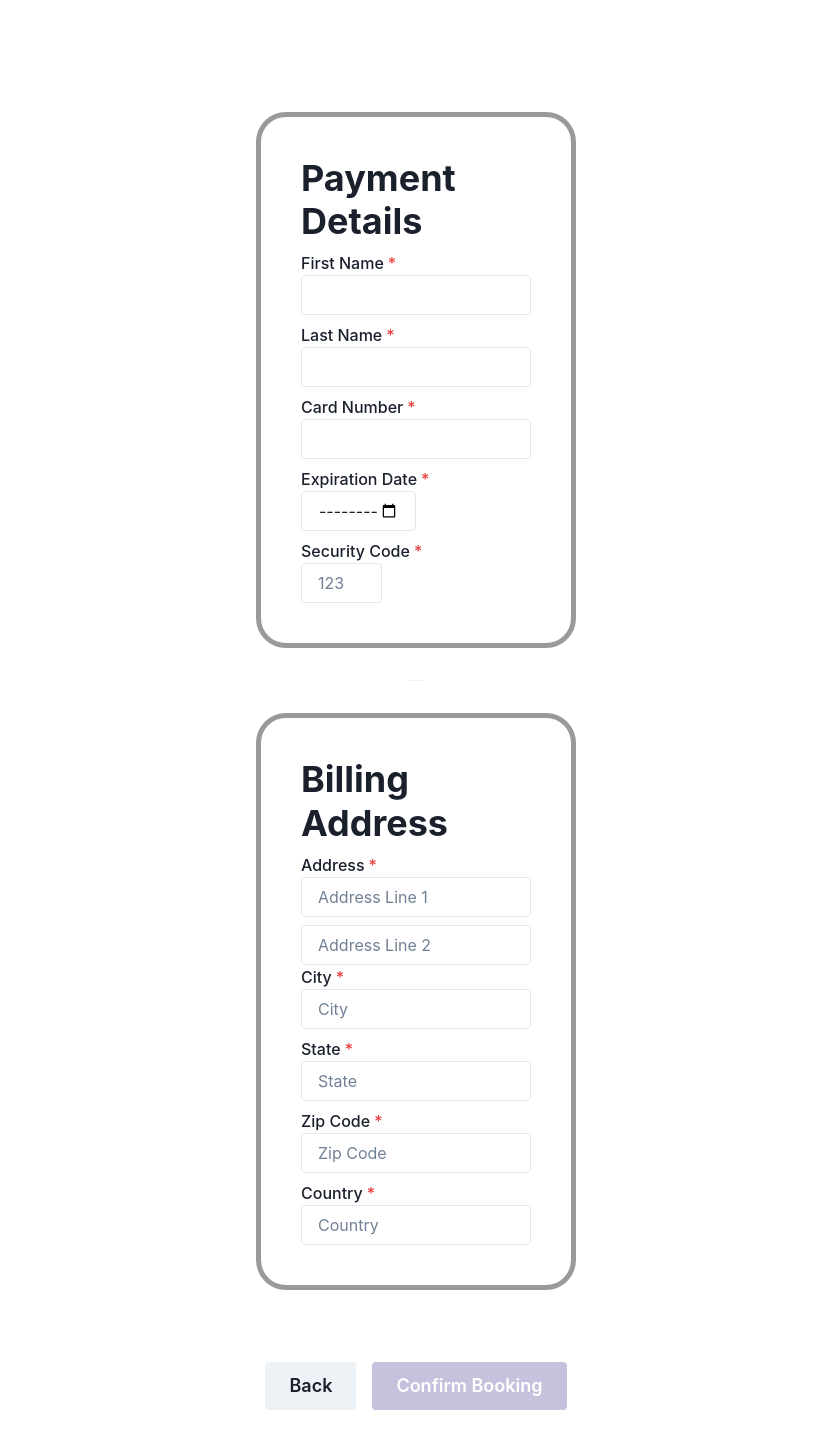
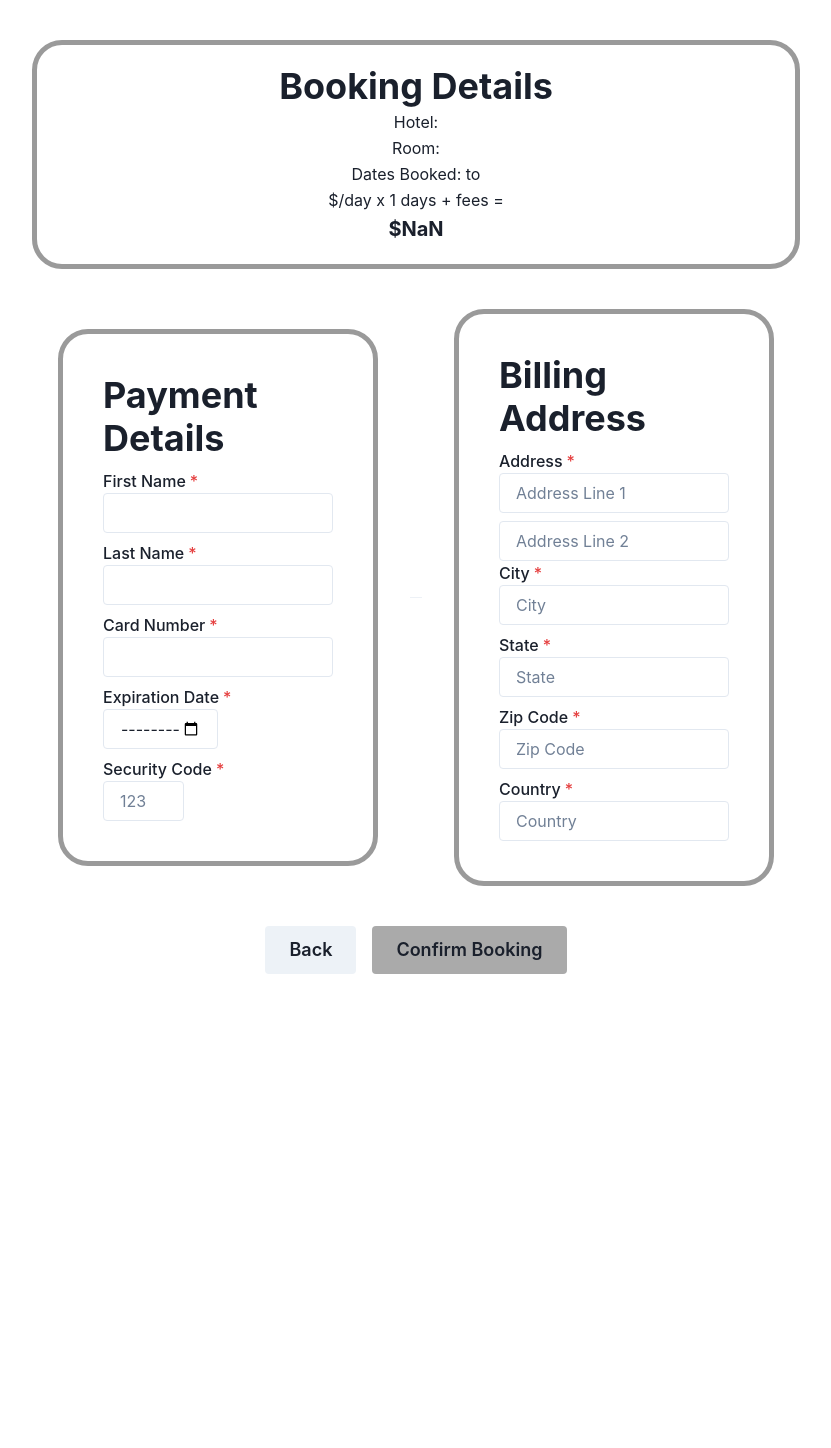
Before and after one commit to Silber01/Snooze, a React (Vite) app in the folder frontend/: page /payment in a window 1280 px wide. Shown: the whole page, without its empty margins (224-1055 px from the left). After the commit the page ends 1014 px from the top, so only its background shows below. Built offline with nearby package versions, Linux system fonts and the light colour scheme.

Commit message:
adds going to receipt after making payments, still needs to actually book orders

```diff
--- a/frontend/src/components/Hotel.jsx
+++ b/frontend/src/components/Hotel.jsx
@@ -70,7 +70,7 @@ function GetBookButton(props) {
 function Hotel(props) {
   let hotel = props.hotel;
   let canBook = props.canBook;
-  console.log(hotel);
+  // console.log(hotel);
   const navigate = useNavigate();
   let rating = getRating(hotel.ratings);
   return (
--- a/frontend/src/intervals.jsx
+++ b/frontend/src/intervals.jsx
@@ -8,3 +8,10 @@ export function dateToUnix(timestamp)
     let date = new Date(times[0], times[1], times[2])
     return date.getTime()
 }
+
+export function intervalLength(timestamp1, timestamp2)
+{
+    let date1 = dateToUnix(timestamp1) / 86400000
+    let date2 = dateToUnix(timestamp2) / 86400000
+    return Math.floor(date2 - date1) + 1
+}
--- a/frontend/src/payment/Payment.jsx
+++ b/frontend/src/payment/Payment.jsx
@@ -1,6 +1,9 @@
 import React, { useRef, useEffect } from "react";
 import "./Payment.css";
 import { useNavigate } from "react-router-dom";
+import { useState } from "react";
+import { UserContext } from "../../context/UserContext";
+import { useContext } from "react";
 import {
   FormControl,
   FormLabel,
@@ -8,16 +11,21 @@ import {
   FormHelperText,
   Flex,
   Input,
+  Text,
   VStack,
   Heading,
   Button,
   Divider,
   HStack,
   propNames,
+  Box,
+  Center
 } from "@chakra-ui/react";
 import SnoozeHeader from "../general/SnoozeHeader";
+import { intervalLength } from "../intervals";
+import Receipt from "./Receipt";
 
-export default function Payment({ room, checkIn, checkOut, hotel, price }) {
+export default function Payment({ room, checkIn, checkOut, hotel, price, roomType, setChosenRoom}) {
   const firstNameRef = useRef();
   const lastNameRef = useRef();
   const cardNumberRef = useRef();
@@ -30,24 +38,46 @@ export default function Payment({ room, checkIn, checkOut, hotel, price }) {
   const stateRef = useRef();
   const zipCodeRef = useRef();
   const countryRef = useRef();
+  const daysSpent = intervalLength(checkIn, checkOut)
+  const [isReady, setIsReady] = useState(false)
+  const [hasConfirmed, setHasConfirmed] = useState(false) //sets confirm booking to pending...
+  const [hasPaid, setHasPaid] = useState(false) //prints receipt
+
+  const userContext = useContext(UserContext);
+  const pricePaid = (price * daysSpent * 1.15).toFixed(2)
 
   const handleSubmit = async () => {
-    console.log(
-      "paying",
-      firstNameRef.current.value,
-      lastNameRef.current.value,
-      cardNumberRef.current.value,
-      expDateRef.current.value,
-      secCodeRef.current.value,
+      //Post booking to userData and roomData
 
-      addressOneRef.current.value,
-      addressTwoRef.current.value,
-      cityRef.current.value,
-      stateRef.current.value,
-      zipCodeRef.current.value,
-      countryRef.current.value
-    );
+    setHasConfirmed(true)
+    setTimeout(() => {setHasPaid(true)}, 1200)
+
   };
+
+  function checkIfReady() {
+    if (firstNameRef.current &&
+      lastNameRef.current &&
+      cardNumberRef.current &&
+      expDateRef.current &&
+      secCodeRef.current &&
+      addressOneRef.current &&
+      cityRef.current &&
+      stateRef.current &&
+      zipCodeRef.current &&
+      countryRef.current)
+    setIsReady(Boolean(firstNameRef.current.value &&
+    lastNameRef.current.value &&
+    cardNumberRef.current.value &&
+    expDateRef.current.value &&
+    secCodeRef.current.value &&
+    addressOneRef.current.value &&
+    cityRef.current.value &&
+    stateRef.current.value &&
+    zipCodeRef.current.value &&
+    countryRef.current.value));
+    console.log(isReady)
+
+  }
 
   useEffect(() => {
     console.log(room);
@@ -57,16 +87,79 @@ export default function Payment({ room, checkIn, checkOut, hotel, price }) {
     console.log(price);
   }, []);
 
+
+  function ConfirmButton() {
+    let confirmText = "Confirm Booking"
+    if (hasConfirmed)
+      confirmText = "Processing..."
+    if (isReady) {
+      return <Button backgroundColor="#c6c1dc" textColor="white" size="lg" onClick={() => {handleSubmit()}}>
+      {confirmText}
+    </Button>
+    }
+    return <Button backgroundColor="#aaaaaa" size="lg" cursor="not-allowed">
+      Confirm Booking
+    </Button>
+  }
+
+
+  if (hasPaid &&
+    firstNameRef.current &&
+      lastNameRef.current &&
+      cardNumberRef.current &&
+      expDateRef.current &&
+      secCodeRef.current &&
+      addressOneRef.current &&
+      cityRef.current &&
+      stateRef.current &&
+      zipCodeRef.current &&
+      countryRef.current)
     return (
+      <Receipt
+          checkIn={checkIn}
+          checkOut={checkOut}
+          hotel={hotel}
+          roomType={roomType}
+          pricePaid={pricePaid}
+          firstName={firstNameRef.current.value}
+          lastName={lastNameRef.current.value}
+          address1={addressOneRef.current.value}
+          address2={addressTwoRef.current.value}
+          city={cityRef.current.value}
+          state={stateRef.current.value}
+          zipCode={zipCodeRef.current.value}
+          country={countryRef.current.value}
+      />
+    )
+  return (
+    <Box>
+      <Center mt="10">
+      <VStack
+          w={"60%"}
+          p={5}
+          justifyContent={"center"}
+          alignItems={"center"}
+          gap={0.5}
+          border={"5px solid #9A9A9A"}
+          borderRadius={30}
+        >
+            <Heading textColor="#33333">Booking Details</Heading>
+            <Text>Hotel: {hotel}</Text>
+            <Text>Room: {roomType}</Text>
+            <Text>Dates Booked: {checkIn} to {checkOut}</Text>
+            <Text>${price}/day x {daysSpent} days + fees =</Text>
+            <Text fontWeight="bold" fontSize="20">${pricePaid}</Text>
+
+        </VStack>
+      </Center>
       <Flex
-      my={20}
+        my={10}
         w={"100%"}
         justifyContent={"center"}
         alignItems={"center"}
-      flexDirection={"column"}
         gap={8}
       >
-      <div>{price}</div>
+
         <VStack
           w={"25%"}
           p={10}
@@ -79,23 +172,23 @@ export default function Payment({ room, checkIn, checkOut, hotel, price }) {
           <Heading textColor="#33333">Payment Details</Heading>
           <FormControl isRequired>
             <FormLabel m={0}>First Name</FormLabel>
-          <Input ref={firstNameRef} type="text" />
+            <Input ref={firstNameRef} type="text" onChange={() => {checkIfReady()}} />
           </FormControl>
           <FormControl isRequired>
             <FormLabel m={0}>Last Name</FormLabel>
-          <Input ref={lastNameRef} type="text" />
+            <Input ref={lastNameRef} type="text" onChange={() => {checkIfReady()}}/>
           </FormControl>
           <FormControl isRequired>
             <FormLabel m={0}>Card Number</FormLabel>
-          <Input ref={cardNumberRef} type="number" />
+            <Input ref={cardNumberRef} type="number" onChange={() => {checkIfReady()}}/>
           </FormControl>
           <FormControl isRequired>
             <FormLabel m={0}>Expiration Date</FormLabel>
-          <Input ref={expDateRef} w={"50%"} placeholder="MM" type="month" />
+            <Input ref={expDateRef} w={"50%"} placeholder="MM" type="month" onChange={() => {checkIfReady()}}/>
           </FormControl>
           <FormControl isRequired>
             <FormLabel m={0}>Security Code</FormLabel>
-          <Input ref={secCodeRef} w={"35%"} placeholder="123" type="number" />
+            <Input ref={secCodeRef} w={"35%"} placeholder="123" type="password" onChange={() => {checkIfReady()}}/>
           </FormControl>
         </VStack>
         <Divider orientation="horizontal" w={3} />
@@ -111,42 +204,37 @@ export default function Payment({ room, checkIn, checkOut, hotel, price }) {
           <Heading textColor="#33333">Billing Address</Heading>
           <FormControl isRequired>
             <FormLabel m={0}>Address</FormLabel>
-          <Input ref={addressOneRef} placeholder="Address Line 1" />
+            <Input ref={addressOneRef} placeholder="Address Line 1" onChange={() => {checkIfReady()}}/>
             <Input ref={addressTwoRef} top={2} placeholder="Address Line 2" />
           </FormControl>
           <FormControl isRequired>
             <FormLabel m={0}>City</FormLabel>
-          <Input ref={cityRef} placeholder="City" />
+            <Input ref={cityRef} placeholder="City" onChange={() => {checkIfReady()}}/>
           </FormControl>
           <FormControl isRequired>
             <FormLabel m={0}>State</FormLabel>
-          <Input ref={stateRef} placeholder="State" />
+            <Input ref={stateRef} placeholder="State" onChange={() => {checkIfReady()}}/>
           </FormControl>
           <FormControl isRequired>
             <FormLabel m={0}>Zip Code</FormLabel>
-          <Input ref={zipCodeRef} placeholder="Zip Code" />
+            <Input ref={zipCodeRef} placeholder="Zip Code" onChange={() => {checkIfReady()}}/>
           </FormControl>
           <FormControl isRequired>
             <FormLabel m={0}>Country</FormLabel>
-          <Input ref={countryRef} placeholder="Country" />
+            <Input ref={countryRef} placeholder="Country" onChange={() => {checkIfReady()}}/>
           </FormControl>
         </VStack>
+      </Flex>
 
+      <Center mb="10">
         <HStack gap={4}>
-        <Button size="lg" backgroundColor="gr" top={10}>
+        <Button size="lg" backgroundColor="gr" onClick={() => {setChosenRoom(null)}}>
           Back
         </Button>
+        <ConfirmButton />
 
-        <Button
-          onClick={handleSubmit}
-          backgroundColor="#c6c1dc"
-          textColor="white"
-          top={10}
-          size="lg"
-        >
-          Confirm Booking
-        </Button>
       </HStack>
-    </Flex>
+      </Center>
+    </Box>
   );
 }
--- /dev/null
+++ b/frontend/src/payment/Receipt.jsx
@@ -0,0 +1,47 @@
+import { useNavigate } from "react-router-dom";
+import {
+    FormControl,
+    FormLabel,
+    FormErrorMessage,
+    FormHelperText,
+    Flex,
+    Input,
+    Text,
+    VStack,
+    Heading,
+    Button,
+    Divider,
+    HStack,
+    propNames,
+    Box,
+    Center
+  } from "@chakra-ui/react";
+
+  function goHome(navigate) {
+    navigate("/home")
+  }
+
+  function Receipt({checkIn, checkOut, hotel, pricePaid, roomType,
+firstName, lastName, address1, address2, city, state, zipCode, country}) {
+    let navigate = useNavigate();
+    return (
+        <Box>
+            <Text>{checkIn}</Text>
+            <Text>{checkOut}</Text>
+            <Text>{pricePaid}</Text>
+            <Text>{hotel}</Text>
+            <Text>{roomType}</Text>
+            <Text>{firstName}</Text>
+            <Text>{lastName}</Text>
+            <Text>{address1}</Text>
+            <Text>{address2}</Text>
+            <Text>{city}</Text>
+            <Text>{state}</Text>
+            <Text>{zipCode}</Text>
+            <Text>{country}</Text>
+            <Button onClick={() => {goHome(navigate)}}>Go to Home</Button>
+        </Box>
+    )
+  }
+
+  export default Receipt;
--- a/frontend/src/viewHotel/ViewHotelRoom.jsx
+++ b/frontend/src/viewHotel/ViewHotelRoom.jsx
@@ -25,6 +25,7 @@ import {
   Center,
   Divider,
   Input,
+  HStack
 } from "@chakra-ui/react";
 import Room from "./Room";
 import Payment from "../payment/Payment";
@@ -68,6 +69,7 @@ function ViewHotelRoom() {
   let apiUrl = import.meta.env.VITE_API_URL;
   let sampleHotel = "643df8f5fae1b05a854b4307";
   let [roomPrice, setRoomPrice] = useState(0);
+  let [roomType, setRoomType] = useState("")
 
   let [hotel, setHotel] = useState(null);
   const userData = useContext(UserContext);
@@ -223,6 +225,7 @@ function ViewHotelRoom() {
       console.log(element);
       if (element._id == chosenRoom) {
         setRoomPrice(element.price);
+        setRoomType(element.roomType);
       }
     });
   }
@@ -247,10 +250,12 @@ function ViewHotelRoom() {
           checkIn={sessionStorage.getItem("checkInDate")}
           checkOut={sessionStorage.getItem("checkOutDate")}
           hotel={hotel.name}
-          //inderpreet is working on it rn (come back to price)
+          roomType={roomType}
           price={roomPrice}
+          setChosenRoom={setChosenRoom}
         />
         {/*<ViewPayment />*/}
+
       </div>
     );
   }
```
Also changed, not shown: frontend/src/home/HomePage.jsx (+17 -16 lines). Lines whose indentation alone changed are shown as unchanged.
